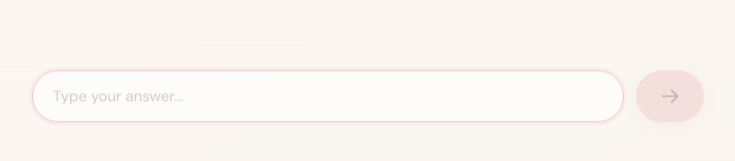
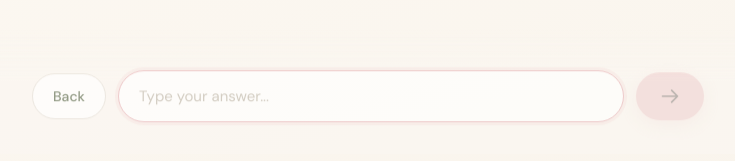
Before and after one commit to Veltrex1/mm-chat, a Next.js app: page / in a window 1280 px wide. Shown: the part 663-824 px from the top of the page, without its empty margins (272-1007 px from the left). Built offline with nearby package versions, Linux system fonts and the light colour scheme.

Commit message:
Add back navigation and improve spacing visibility

```diff
--- a/components/Chat.tsx
+++ b/components/Chat.tsx
@@ -846,6 +846,34 @@ export default function Chat() {
     setMessages((prev) => [...prev, resumeMessage]);
   };
 
+  const goBack = () => {
+    const flow = getFlow(mode);
+    if (currentStep <= 0) return;
+    const prevStep = currentStep - 1;
+    setIsComplete(false);
+    setDeclined(false);
+    setCurrentStep(prevStep);
+    setInputValue('');
+    setSelectedOptions([]);
+    setCustomOption('');
+    const prev = flow[prevStep];
+    if (prev) {
+      setMessages((prevMsgs) => [
+        ...prevMsgs,
+        {
+          id: `back-${Date.now()}`,
+          type: 'bot',
+          content: `Let's revisit: ${processContent(prev.content)}`,
+          inputType: prev.inputType,
+          options: prev.options,
+          field: prev.field,
+          allowCustom: prev.allowCustom,
+        },
+      ]);
+      scrollToBottom();
+    }
+  };
+
   const addBotMessage = async (stepIndex: number) => {
     const flow = getFlow(mode);
     if (stepIndex >= flow.length) return;
@@ -918,6 +946,11 @@ export default function Chat() {
   const handleSubmit = (value: string) => {
     const trimmed = value.trim();
     const isSkip = trimmed.toLowerCase() === 'skip';
+    const isBack = trimmed.toLowerCase() === 'back';
+    if (isBack) {
+      goBack();
+      return;
+    }
     if (!trimmed && !isSkip) return;
 
     // Intent detection: acknowledge topic change but keep flow, then resume
@@ -1212,6 +1245,15 @@ export default function Chat() {
               {/* Consent / Single Select Buttons */}
               {showOptions && (
                 <div className="flex flex-wrap gap-3 justify-center mt-4">
+                  <motion.button
+                    whileHover={{ scale: 1.02 }}
+                    whileTap={{ scale: 0.98 }}
+                    onClick={goBack}
+                    disabled={currentStep === 0}
+                    className="px-5 py-3 rounded-full text-sm font-medium option-btn"
+                  >
+                    Back
+                  </motion.button>
                   {currentFlow.options?.map((option) => (
                     <motion.button
                       key={option}
@@ -1243,6 +1285,17 @@ export default function Chat() {
               {/* Multi-Select for list questions */}
               {showMultiSelect && (
                 <div className="space-y-4 mt-4">
+                  <div className="flex justify-center">
+                    <motion.button
+                      whileHover={{ scale: 1.02 }}
+                      whileTap={{ scale: 0.98 }}
+                      onClick={goBack}
+                      disabled={currentStep === 0}
+                      className="px-5 py-3 rounded-full text-sm font-medium option-btn"
+                    >
+                      Back
+                    </motion.button>
+                  </div>
                   <div className="flex flex-wrap gap-2 justify-center">
                     {currentFlow.options?.map((option) => (
                       <motion.button
@@ -1323,7 +1376,16 @@ export default function Chat() {
 
               {/* Date Input */}
               {showDateInput && (
-                <div className="flex gap-3 justify-center">
+                <div className="flex gap-3 justify-center mt-3">
+                  <motion.button
+                    whileHover={{ scale: 1.02 }}
+                    whileTap={{ scale: 0.98 }}
+                    onClick={goBack}
+                    disabled={currentStep === 0}
+                    className="px-5 py-3 rounded-full text-sm font-medium option-btn"
+                  >
+                    Back
+                  </motion.button>
                   <input
                     ref={inputRef}
                     type="date"
@@ -1358,7 +1420,16 @@ export default function Chat() {
 
               {/* Text/Email Input */}
               {showInput && currentFlow.inputType !== 'select' && currentFlow.inputType !== 'consent' && currentFlow.inputType !== 'multi-select' && currentFlow.inputType !== 'date' && (
-                <div className="flex gap-3">
+                <div className="flex gap-3 items-center">
+                  <motion.button
+                    whileHover={{ scale: 1.02 }}
+                    whileTap={{ scale: 0.98 }}
+                    onClick={goBack}
+                    disabled={currentStep === 0}
+                    className="px-5 py-3 rounded-full text-sm font-medium option-btn"
+                  >
+                    Back
+                  </motion.button>
                   <input
                     ref={inputRef}
                     type={currentFlow.inputType}
```
